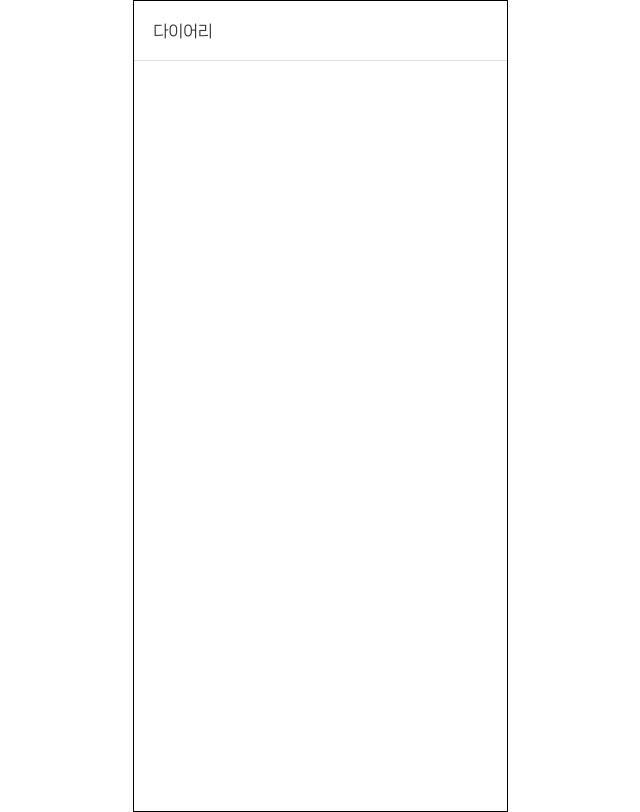
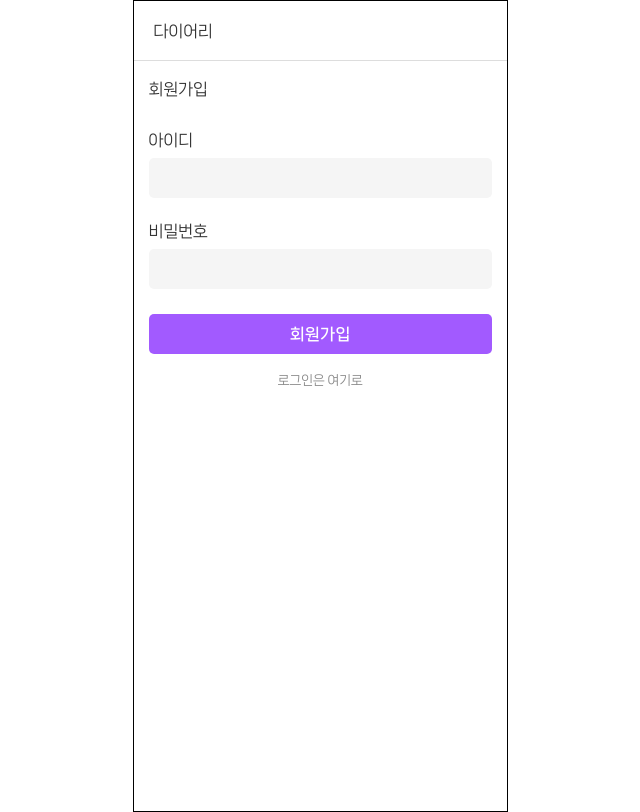
Before and after one commit to lzyjin/vue-diary, a Vue app: page /signup in a window 1280 px wide. Shown: the whole page, without its empty margins (320-960 px from the left). Built offline with nearby package versions, Linux system fonts and the light colour scheme; some icons are missing.

Commit message:
로그인, 캘린더로 가기 전 로그인체크 (router navigation guard)

```diff
--- a/src/api/index.js
+++ b/src/api/index.js
@@ -15,12 +15,14 @@ export async function signUp(userId, password) {
 export async function signIn(userId, password) {
     console.log('api: ', userId, password);
 
-    try {
+    // try {
         return await axios.get('http://121.161.237.50:50005/api/user/in', {
-            userId,
-            password,
-        })
-    } catch (e) {
-        console.error(e);
-    }
+            params: {
+                userId,
+                password,
+            },
+        });
+    // } catch (e) {
+    //     console.error(e);
+    // }
 }
--- a/src/routes/index.js
+++ b/src/routes/index.js
@@ -1,6 +1,8 @@
 import VueRouter from "vue-router";
 import SignIn from '@/views/user/signIn';
+import SignUp from "@/views/user/signUp";
 import CalendarList from "@/views/calendar/CalendarList";
+import { store } from "../store/user/index";
 
 export const router = new VueRouter({
     mode: 'history',
@@ -16,9 +18,26 @@ export const router = new VueRouter({
             component: SignIn,
         },
         {
+            path: '/signup',
+            name:'SignUp',
+            component: SignUp,
+        },
+        {
             path: '/calendar',
             name:'Calendar',
             component: CalendarList,
+            beforeEnter: (to, from, next) => {
+                console.log(to,from,next);
+                // const signedInUserId = store.getters['getSignedInUserId'];
+                const {signedInUserId} = store.state;
+                if(!signedInUserId) {
+
+                    alert("로그인이 필요합니다.");
+                    next("/signin");
+                    return;
+                }
+                next();
+            },
         },
     ],
 });
--- a/src/store/user/actions.js
+++ b/src/store/user/actions.js
@@ -6,7 +6,7 @@ export default {
     // SIGN_UP (payload) {
         signUp(payload.id, payload.password)
         .then(response => {
-            commit('SIGN_UP');
+            commit('SIGN_UP', payload);
             return response;
         })
         .catch(e => {
@@ -17,14 +17,15 @@ export default {
     },
 
     SIGN_IN({ commit }, payload) {
-        signIn(payload.id, payload.password)
+        return signIn(payload.id, payload.password)
+        // signIn(payload.id, payload.password)
         .then(response => {
             console.log(response);
-            commit('SIGN_IN', response);
+            commit('SIGN_IN', payload);
             return response;
         })
-        .catch(e => {
-            console.error(e);
-        });
+        // .catch(e => {
+        //     console.error(e);
+        // });
     },
 }
--- a/src/store/user/getters.js
+++ b/src/store/user/getters.js
@@ -1,3 +1,5 @@
 export default {
-
+    getSignedInUserId(state){
+        return state.signedInUserId
+    }
 }
--- a/src/store/user/index.js
+++ b/src/store/user/index.js
@@ -7,12 +7,12 @@ import mutations from './mutations';
 Vue.use(Vuex);
 
 export const store = new Vuex.Store({
-    namespaced: true,
+    // namespaced: true,
     state: {
         signUpState: false,
 
-        userId: '',
-        userPassword: '',
+        signedInUserId: '',
+        // signedInUserPassword: '',
     },
     mutations,
     getters,
--- a/src/store/user/mutations.js
+++ b/src/store/user/mutations.js
@@ -6,7 +6,7 @@ export default {
     },
 
     SIGN_IN(state, payload) {
-        state.userId = payload.userId;
-        state.userPassword = payload.password;
+        state.signedInUserId = payload.id;
+        // state.signedInUserPassword = payload.password;
     },
 }
--- a/src/views/user/signIn/index.vue
+++ b/src/views/user/signIn/index.vue
@@ -17,6 +17,7 @@
         <div class="item">
           <button type="button" @click="signIn" @keyup.enter="signIn">로그인</button>
           <router-link to="/signup" class="link">회원가입은 여기로</router-link>
+
         </div>
       </form>
     </div>
@@ -37,7 +38,7 @@ export default {
     }
   },
   methods: {
-    signIn() {
+    async signIn() {
       console.log(this.id, this.password);
 
       if (this.id === '') {
@@ -49,13 +50,12 @@ export default {
       }
 
       if (this.id !== '' && this.password !== '') {
-        this.$store.dispatch('SIGN_UP', {
+        this.$store.dispatch('SIGN_IN', {
           id: this.id,
           password: this.password,
         })
-        .then(response => {
-          console.log(response);
-
+        .then((response) => {
+          console.log(response)
           if (confirm('로그인 되었습니다.')) {
             router.push({
               name: 'Calendar',
@@ -64,7 +64,6 @@ export default {
         })
         .catch(e => {
           console.log(e);
-
           alert(e.response.data.msg);
           this.id = '';
           this.password = '';
--- a/src/views/user/signUp/index.vue
+++ b/src/views/user/signUp/index.vue
@@ -16,6 +16,7 @@
         </div>
         <div class="item">
           <button type="button" @click="signUp" @keyup.enter="signUp">회원가입</button>
+          <router-link to="/signin" class="link">로그인은 여기로</router-link>
           <!-- vuex 4단계: state에 접근 -->
           <!--<p>회원가입 결과: {{ $store.state.signUpState }}</p>-->
         </div>
```
